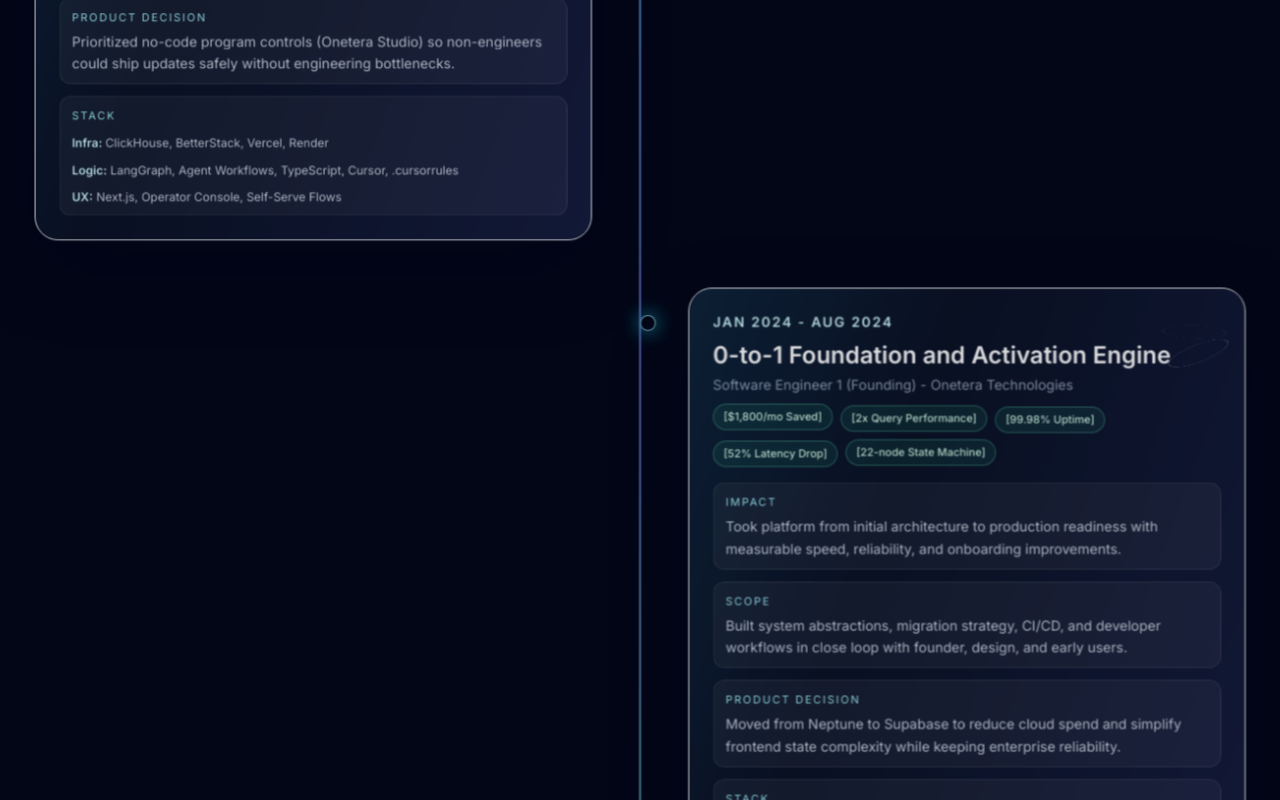
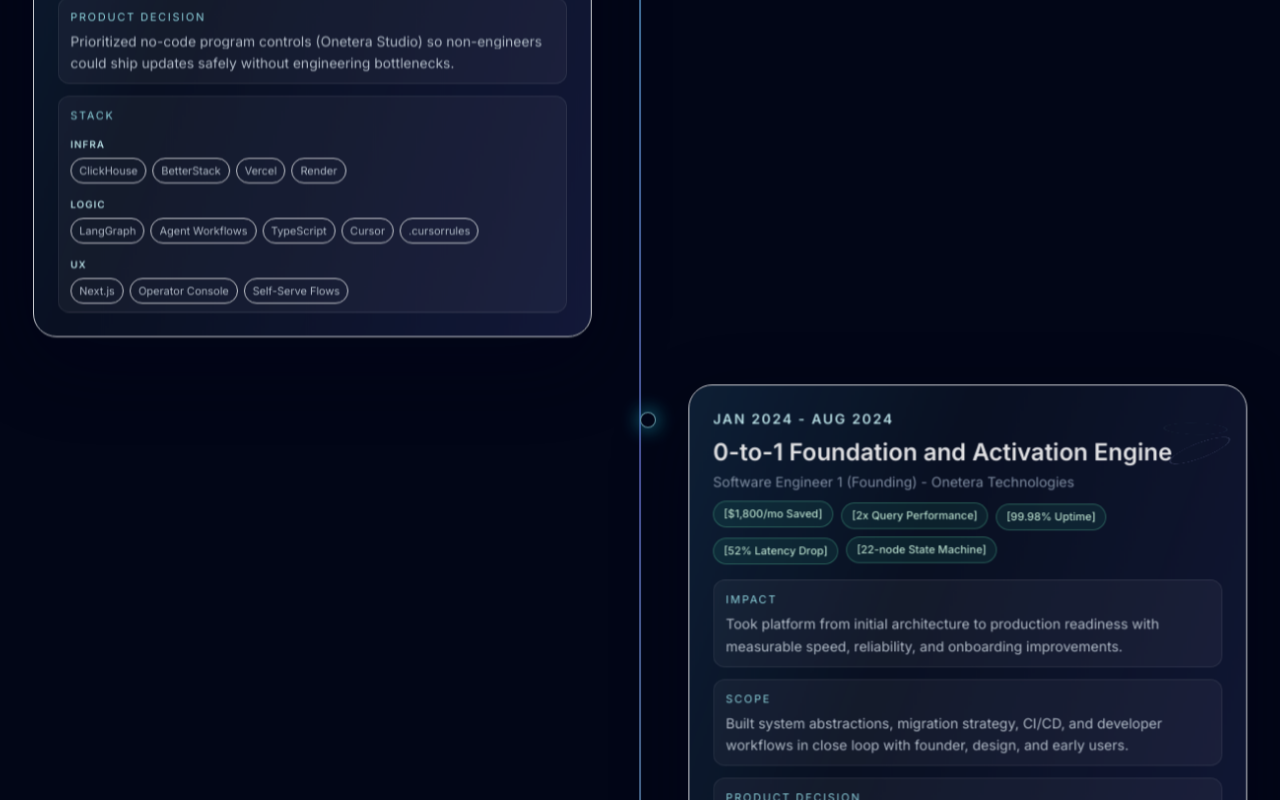
Before and after one commit to haripriyarao26/portfolio, a Next.js app: page / in a window 1280 px wide. Shown: the part 2980-3780 px from the top of the page. Built offline with nearby package versions, Linux system fonts and the light colour scheme.

Commit message:
improve stack section

```diff
--- a/components/StoryTimeline.tsx
+++ b/components/StoryTimeline.tsx
@@ -90,6 +90,14 @@
 const cardChild = {
   hidden: { opacity: 0, y: 16 },
   visible: { opacity: 1, y: 0, transition: spring },
+};
+const stackStagger = {
+  hidden: {},
+  visible: { transition: { staggerChildren: 0.05, delayChildren: 0.1 } },
+};
+const stackChip = {
+  hidden: { opacity: 0, scale: 0.85, y: 6 },
+  visible: { opacity: 1, scale: 1, y: 0, transition: spring },
 };
 
 export default function StoryTimeline({ items, sectionId = 'timeline' }: StoryTimelineProps) {
@@ -205,11 +213,29 @@
                         </motion.li>
                         <motion.li variants={cardChild} className="rounded-xl border border-white/10 bg-white/5 px-3 py-2">
                           <span className="text-[11px] tracking-[0.16em] text-cyan-200 uppercase">Stack</span>
-                          <div className="mt-2 space-y-2">
+                          <div className="mt-2 space-y-2.5">
                             {meta.stackGroups.map(group => (
-                              <p key={`${roleKey}-${group.label}`} className="text-xs leading-relaxed text-slate-300">
-                                <span className="font-semibold text-cyan-100">{group.label}:</span> {group.values.join(', ')}
-                              </p>
+                              <div key={`${roleKey}-${group.label}`}>
+                                <span className="text-[10px] font-semibold tracking-[0.1em] text-cyan-100 uppercase">{group.label}</span>
+                                <motion.div
+                                  className="mt-1 flex flex-wrap gap-1.5"
+                                  variants={stackStagger}
+                                  initial="hidden"
+                                  whileInView="visible"
+                                  viewport={{ once: true }}
+                                >
+                                  {group.values.map(val => (
+                                    <motion.span
+                                      key={`${roleKey}-${group.label}-${val}`}
+                                      variants={stackChip}
+                                      whileHover={{ scale: 1.08, backgroundColor: 'rgba(34,211,238,0.12)' }}
+                                      className="rounded-full border border-white/12 bg-white/6 px-2 py-0.5 text-[11px] text-slate-300 transition-colors"
+                                    >
+                                      {val}
+                                    </motion.span>
+                                  ))}
+                                </motion.div>
+                              </div>
                             ))}
                           </div>
                         </motion.li>
```
